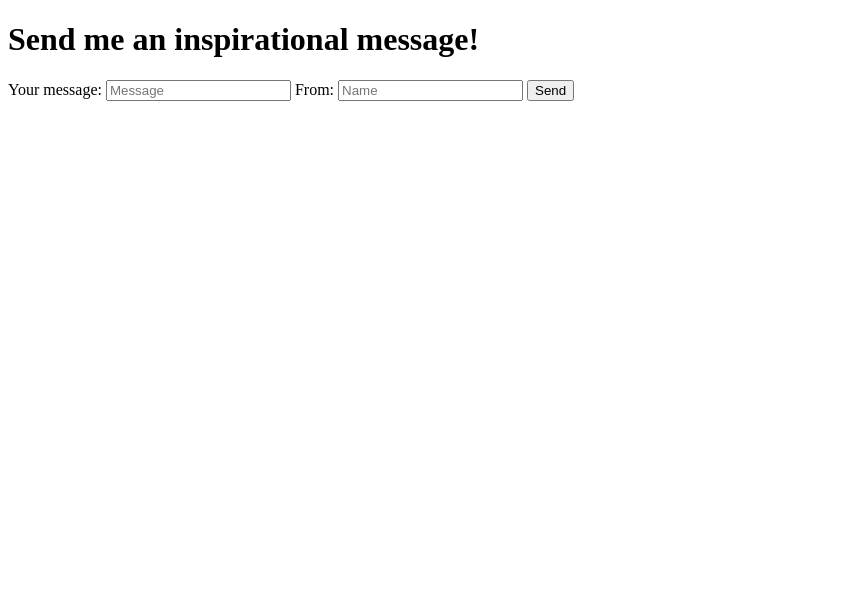
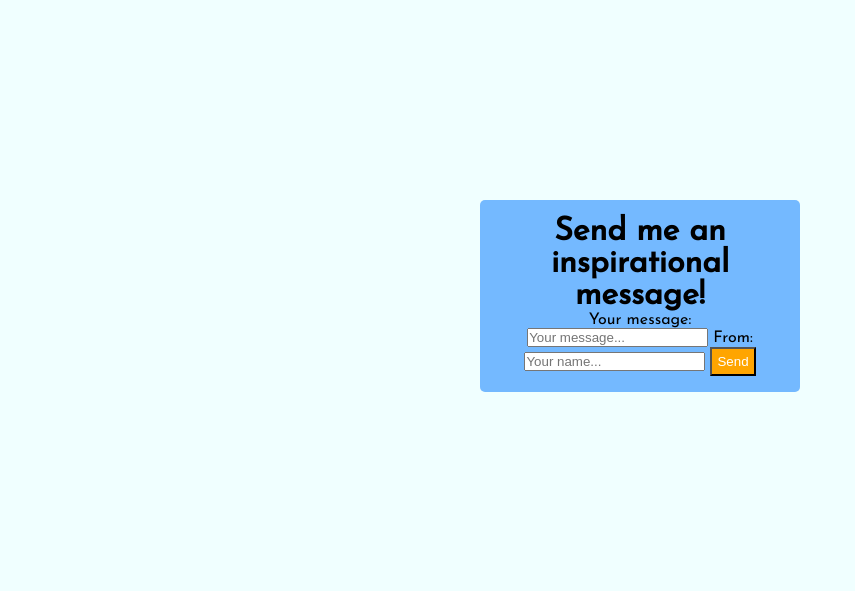
Before and after one commit to Bcoder19/teamedge-flask-projects, a Flask app: page / in a window 1280 px wide. Shown: the top 591 px of the page, without its empty margins (0-855 px from the left). Run offline with Flask 2, Linux system fonts and the light colour scheme.

Commit message:
have begun styling message portal

```diff
--- /dev/null
+++ b/Inspiration Board/static/style.css
@@ -0,0 +1,30 @@
+@import url('https://fonts.googleapis.com/css2?family=Josefin+Sans&display=swap');
+
+
+*{
+    margin:0;
+    padding:0;
+    box-sizing: border-box;
+}
+
+body{
+    background-color: azure;
+    font-family: Josefin Sans;
+}
+
+.form{
+    width:25vw;
+    margin: 200px auto;
+    background-color: #74b9ff;
+    padding: 1rem;
+    text-align: center;
+    border-radius: 5px;
+}
+
+
+
+.form button{
+    background-color: orange;
+    color:white;
+    padding:5px;
+}
--- a/Inspiration Board/templates/index.html
+++ b/Inspiration Board/templates/index.html
@@ -4,17 +4,21 @@
     <meta charset="UTF-8">
     <meta name="viewport" content="width=device-width, initial-scale=1.0">
     <title>Sense HAT Inspiration Message Board</title>
+    <link rel="stylesheet" type="text/css" href="/static/style.css">
 </head>
 <body>
-    <h1>Send me an inspirational message!</h1>
-    <form action="/success" method="POST">
-        <label for="message">Your message: </label>
-        <input type="text" id="message" name="message" placeholder="Message">
+
+    <form class="form" action="/success" method="POST">
+        <h1>Send me an inspirational message!</h1>
+
+        <label for="msg">Your message: </label>
+        <input type="text" id="msg" name="message" placeholder="Your message...">
 
         <label for="name">From: </label>
-        <input type="text" id="name" name="name" placeholder="Name">
+        <input type="text" id="name" name="name" placeholder="Your name...">
 
         <button type="submit">Send</button>
     </form>
+
 </body>
 </html>
```
